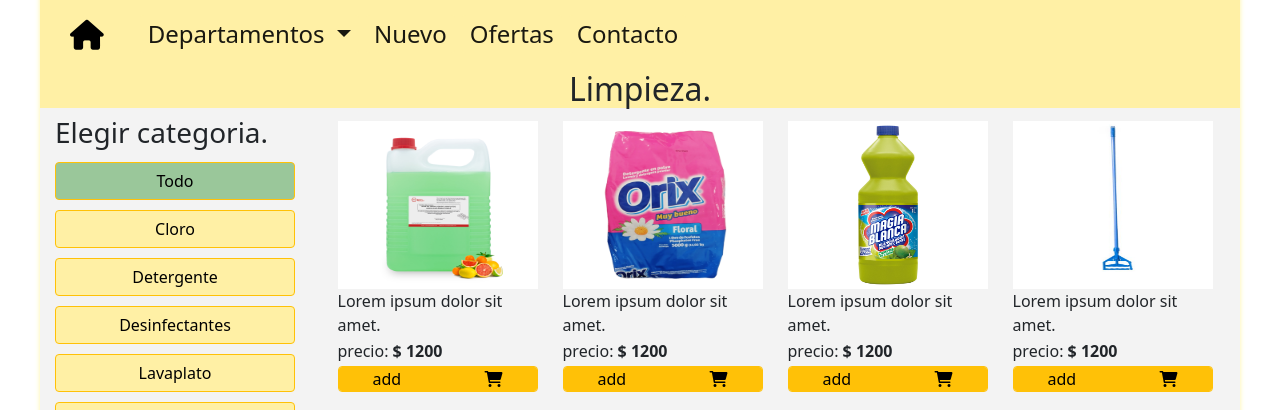
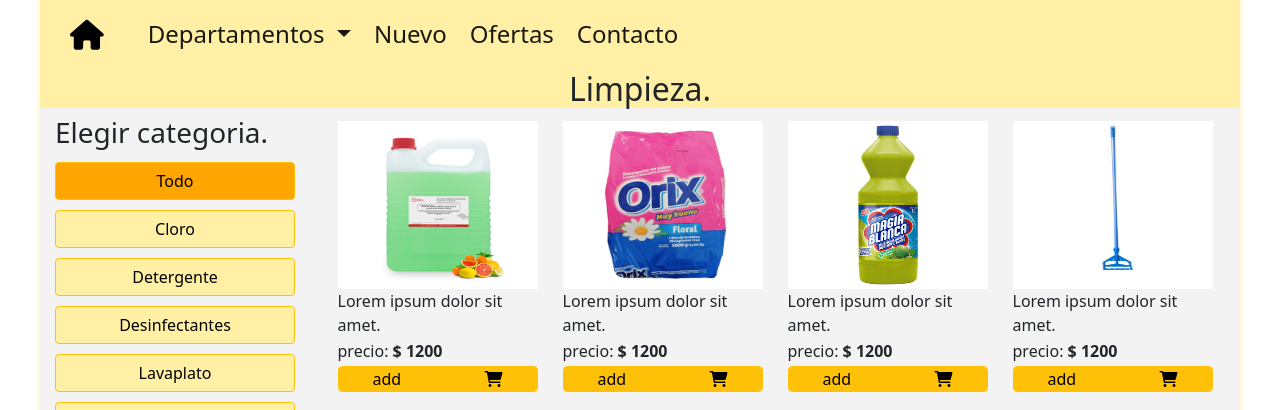
Before and after one commit to rolandoWe/superEva, a PHP site: page /limpieza.php in a window 1280 px wide. Shown: the part 54-464 px from the top of the page. Run offline with PHP 8.4, Linux system fonts and the light colour scheme; some libraries are stand-ins or nearby versions; some web fonts are replaced.

Commit message:
Add files via upload

```diff
--- a/css/limpieza.css
+++ b/css/limpieza.css
@@ -66,7 +66,7 @@
     margin-left: 40%;
 }
 .activar{
-    background-color: rgb(154, 199, 154) !important;
+    background-color: orange !important;
 }
 
 @media (max-width:576px){
```
